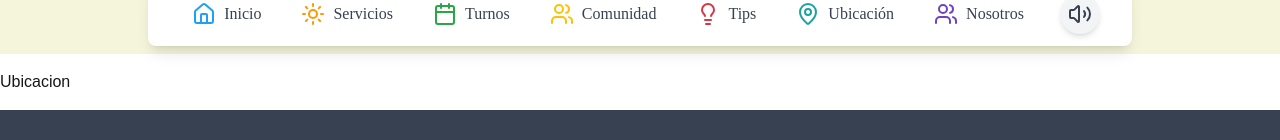
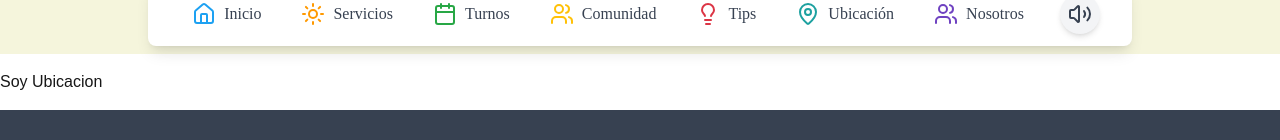
Before and after one commit to peludopolis/peludopolis, a Next.js app in the folder Front/: page /location in a window 1280 px wide. Shown: the part 126-266 px from the top of the page. Built offline with nearby package versions, Linux system fonts and the light colour scheme.

Commit message:
page location

```diff
--- a/Front/app/location/page.tsx
+++ b/Front/app/location/page.tsx
@@ -1,5 +1,5 @@
 const page = () => {
-    return <h1>Ubicacion</h1>
+    return <h1> Soy Ubicacion</h1>
 };
 
 export default page
```
